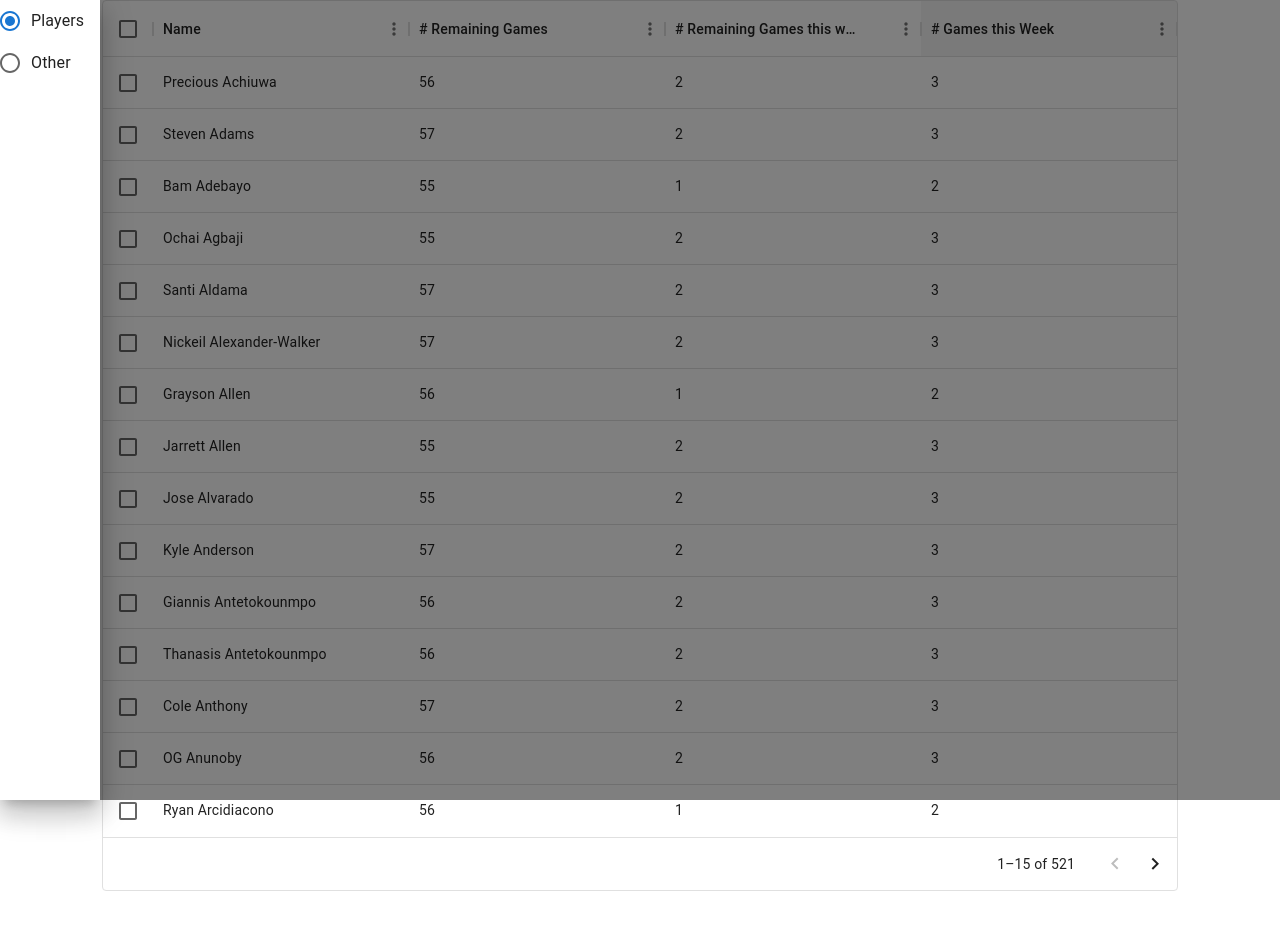
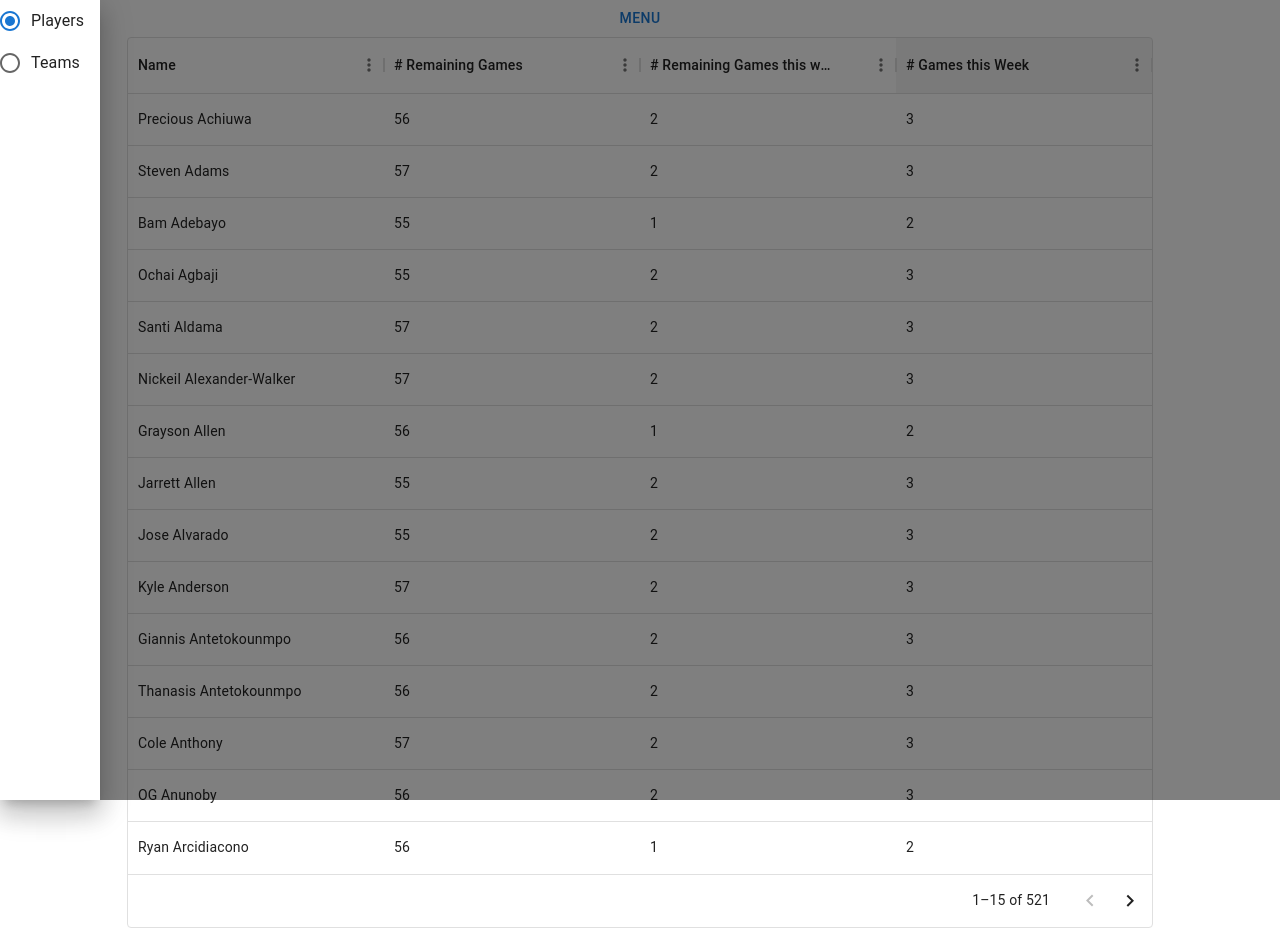
Before and after one commit to rrout2/test-fantasy-tool, a React (Create React App) app: page / in a window 1280 px wide. Before the commit the page ends 891 px from the top, so only its background shows below. Built offline with nearby package versions, Linux system fonts and the light colour scheme.

Commit message:
menu button

```diff
--- a/src/App.tsx
+++ b/src/App.tsx
@@ -2,6 +2,7 @@ import React, {useState} from 'react';
 import './App.css';
 import PlayerTable from './components/PlayerTable';
 import {
+    Button,
     Drawer,
     FormControl,
     FormControlLabel,
@@ -9,12 +10,21 @@ import {
     RadioGroup,
 } from '@mui/material';
 
+enum DrawerSelection {
+    PlayerTable = 'PlayerTable',
+    TeamTable = 'TeamTable',
+}
+
 function App() {
     const [drawerOpen, setDrawerOpen] = useState(true);
-    const [drawerValue, setDrawerValue] = React.useState('PlayerTable');
+    const [drawerValue, setDrawerValue] = React.useState(
+        DrawerSelection.PlayerTable
+    );
 
     const handleChange = (event: React.ChangeEvent<HTMLInputElement>) => {
-        setDrawerValue((event.target as HTMLInputElement).value);
+        setDrawerValue(
+            (event.target as HTMLInputElement).value as DrawerSelection
+        );
     };
 
     function drawerMaybe() {
@@ -26,18 +36,18 @@ function App() {
             >
                 <FormControl>
                     <RadioGroup
-                        defaultValue="PlayerTable"
+                        defaultValue={DrawerSelection.PlayerTable}
                         onChange={handleChange}
                     >
                         <FormControlLabel
-                            value="PlayerTable"
+                            value={DrawerSelection.PlayerTable}
                             control={<Radio />}
                             label="Players"
                         />
                         <FormControlLabel
-                            value="other"
+                            value={DrawerSelection.TeamTable}
                             control={<Radio />}
-                            label="Other"
+                            label="Teams"
                         />
                     </RadioGroup>
                 </FormControl>
@@ -47,8 +57,10 @@ function App() {
 
     function parseDrawer() {
         switch (drawerValue) {
-            case 'PlayerTable':
+            case DrawerSelection.PlayerTable:
                 return <PlayerTable />;
+            case DrawerSelection.TeamTable:
+                return <>TODO</>;
             default:
                 return <>oopsies</>;
         }
@@ -56,7 +68,18 @@ function App() {
 
     return (
         <div className="App">
-            {drawerMaybe()} {parseDrawer()}
+            {drawerMaybe()}{' '}
+            {
+                <Button
+                    variant="text"
+                    onClick={() => {
+                        setDrawerOpen(!drawerOpen);
+                    }}
+                >
+                    Menu
+                </Button>
+            }
+            {parseDrawer()}
         </div>
     );
 }
--- a/src/components/PlayerTable.tsx
+++ b/src/components/PlayerTable.tsx
@@ -179,16 +179,16 @@ export default function PlayerTable() {
     }
 
     const columns: GridColDef[] = [
-        {field: 'name', headerName: 'Name', width: screenWidth / 4},
+        {field: 'name', headerName: 'Name', width: screenWidth * 0.25},
         {
             field: 'numMatchups',
             headerName: '# Remaining Games',
-            width: screenWidth / 4,
+            width: screenWidth * 0.25,
         },
         {
             field: 'remainingGamesThisWeek',
             headerName: '# Remaining Games this week',
-            width: screenWidth / 4,
+            width: screenWidth * 0.25,
         },
         {
             field: '',
@@ -196,7 +196,7 @@ export default function PlayerTable() {
                 return params.row.matchupsPerWeek.get(getWhichWeek(new Date()));
             },
             headerName: '# Games this Week',
-            width: screenWidth / 4,
+            width: screenWidth * 0.25,
         },
     ];
     return (
@@ -209,7 +209,6 @@ export default function PlayerTable() {
                 },
             }}
             className="playerTable"
-            checkboxSelection
         />
     );
 }
```
